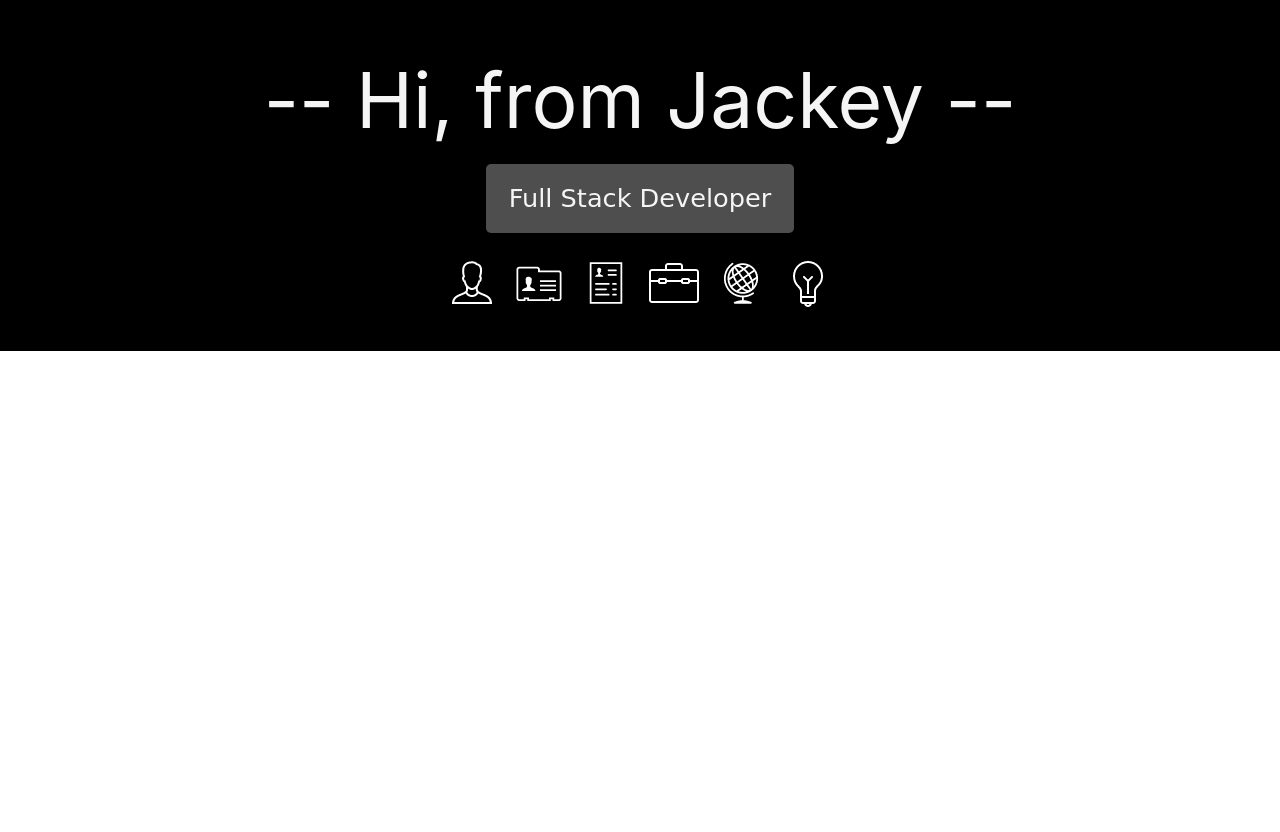
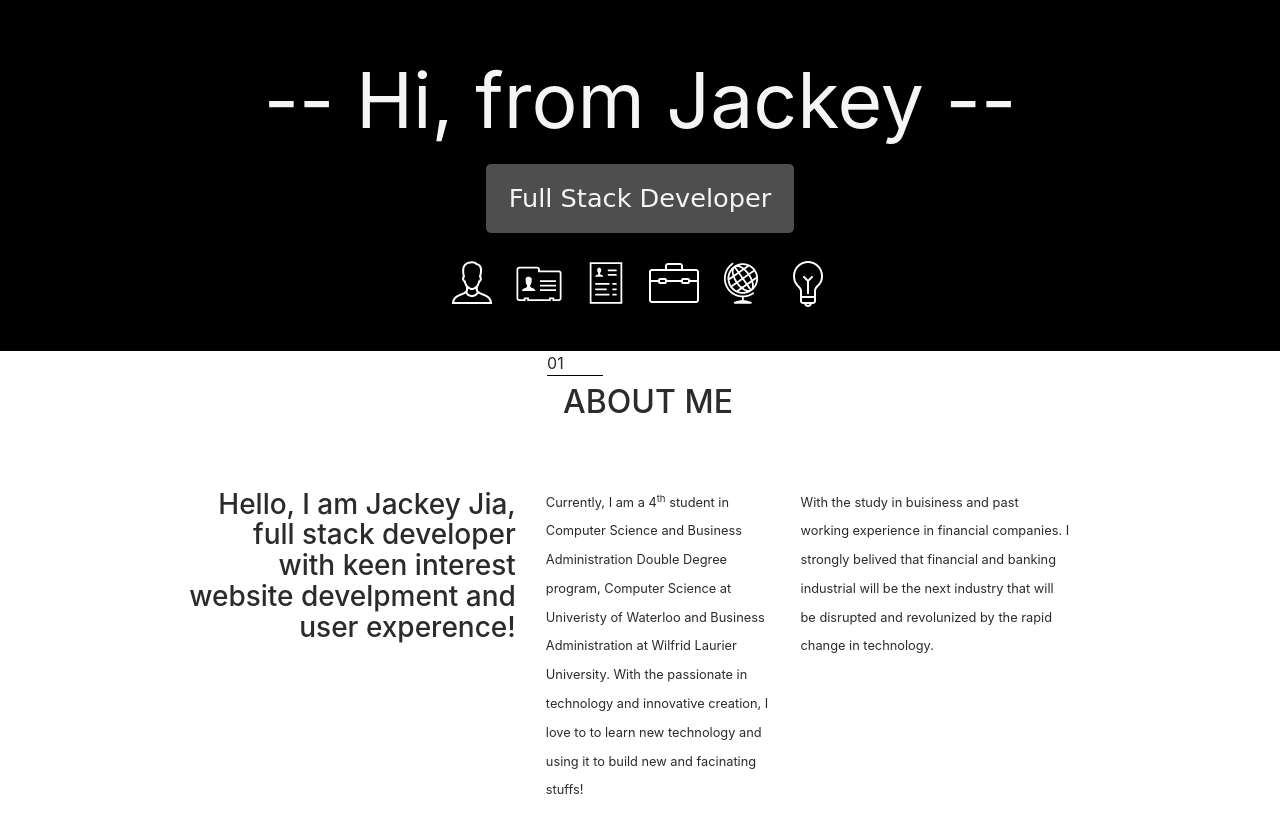
Before and after one commit to jackeyjia/personal-portfolio, a website: page src/index.html in a window 1280 px wide. Shown: the top 832 px of the page. Drawn offline with Linux system fonts and the light colour scheme.

Commit message:
update about me section

```diff
--- a/src/index.html
+++ b/src/index.html
@@ -37,7 +37,43 @@
   </header>
 
   <!-- About Me Section -->
-  <section>
+  <section >
+    <div class="sub-section">
+      <div class="number-section">01</div>
+      <h1 class="subtitle mt-2 ml-3">about me</h1>
+    </div>
+    <div class="row introuction">
+      <div class="col-sm-5 introuction__summary h3">
+        Hello, I am  Jackey Jia,
+        <br>
+        full stack developer
+        <br>
+        with keen interest
+        <br>
+        website develpment and
+        <br>
+        user experence!
+      </div>
+      <div class="col-sm-7 introuction__detail">
+        <div class="row">
+          <div class="col-sm-4 introuction__detail--part1">
+            <p>Currently, I am a 4<sup>th</sup> student in Computer Science and Business Administration
+               Double Degree program, Computer Science at Univeristy of Waterloo and Business Administration at
+               Wilfrid Laurier University. With the passionate in technology and innovative creation, I love to
+               to learn new technology and using it to build new and facinating stuffs!
+            </p>
+          </div>
+          <div class="col-sm-8 introuction__detail--part2">
+              <p>With the study in buisiness and past working experience in financial companies.
+                 I strongly belived that financial and banking industrial will be the next industry
+                 that will be disrupted and revolunized by the rapid change in technology.
+             </p>
+          </div>
+        </div>
+
+      </div>
+
+    </div>
 
 
   </section>
--- a/src/scss/style.scss
+++ b/src/scss/style.scss
@@ -47,3 +47,36 @@ body {
     padding-right: 0.5vw;
   }
 }
+
+.sub-section {
+  display: table;
+  margin: 0 auto;
+}
+
+.number-section:after {
+  content: "";
+  display: block;
+  width: 30%;
+  border-bottom: 1.5px solid black;
+}
+
+.subtitle {
+  text-transform: uppercase;
+}
+
+.introuction {
+  margin-top: 6vh;
+}
+.introuction__summary {
+  text-align: right;
+}
+
+.introuction__detail {
+  font-size: 0.8rem;
+  line-height: 1.8rem;
+}
+
+
+.introuction__detail--part2 {
+  max-width: 300px;
+}
```
Also changed, not shown: src/css/style.css.
